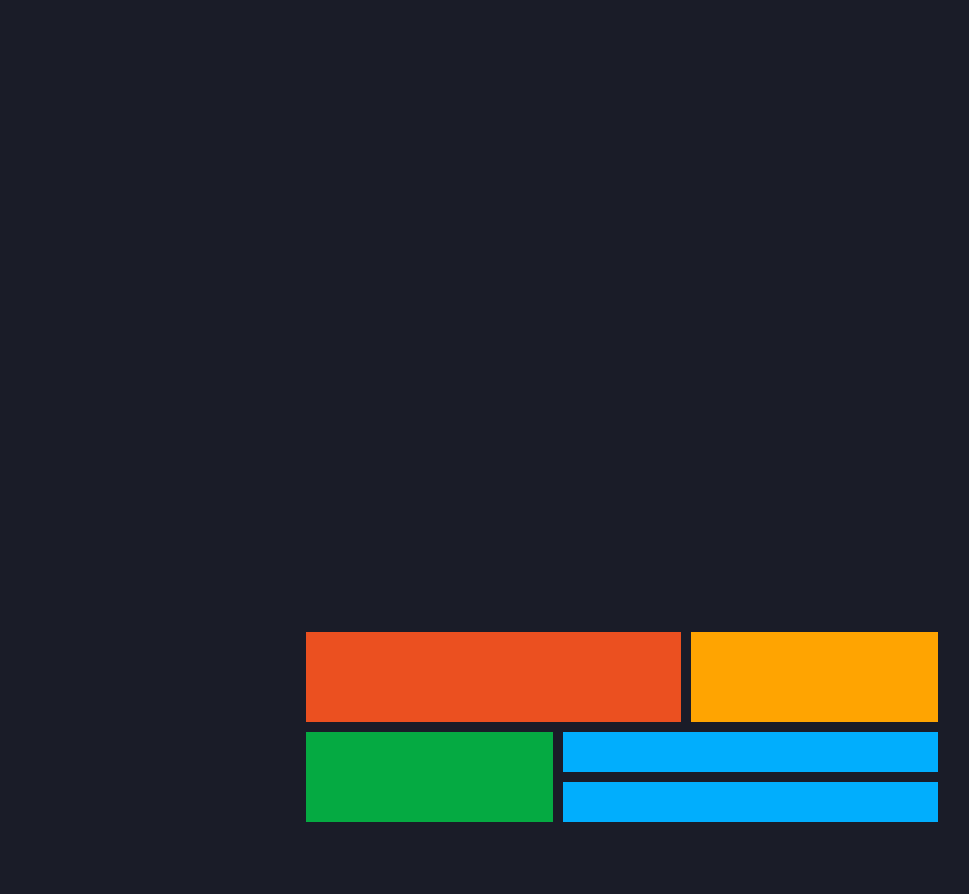
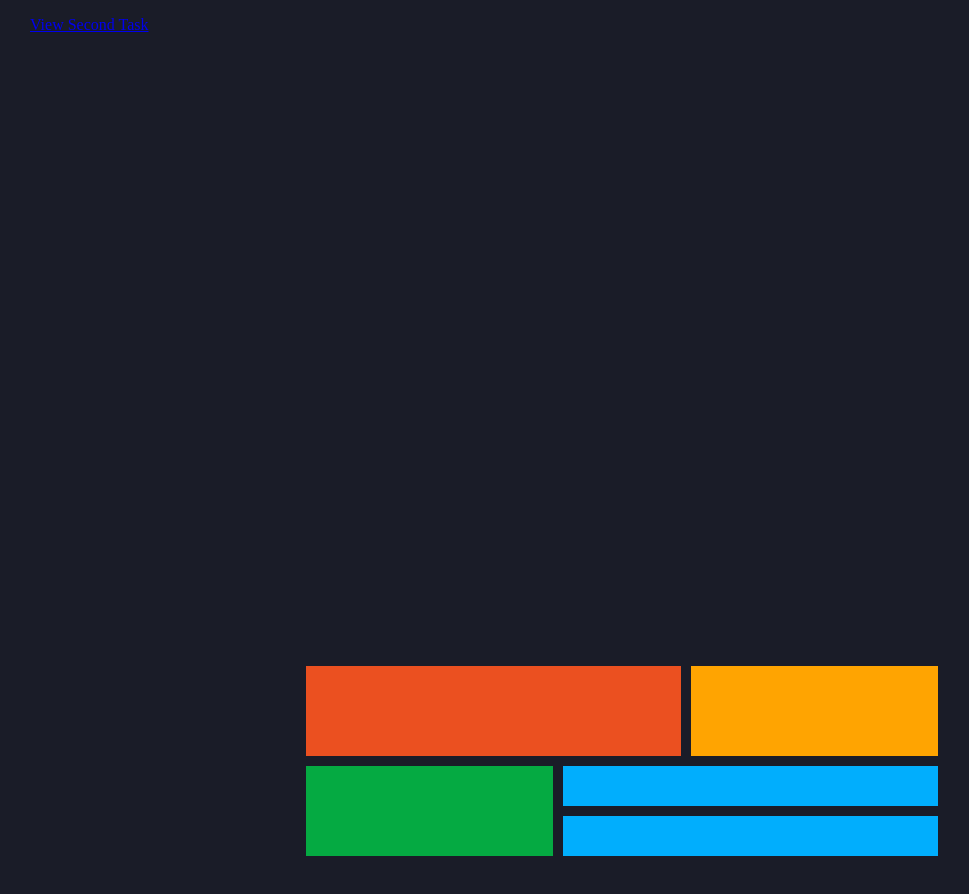
Before and after one commit to carnage999-max/carnage999-max.github.io, a plain HTML site: page index.html in a window 1280 px wide. Shown: the top 894 px of the page, without its empty margins (18-987 px from the left). Drawn offline with Linux system fonts and the light colour scheme.

Commit message:
Update index.html

```diff
--- a/index.html
+++ b/index.html
@@ -54,6 +54,13 @@
     </style>
   </head>
   <body>
+<nav>
+    <ul style="list-style-type:none;">
+      <li>
+        <a href="flexbox.html">View Second Task</a>
+        </li>
+      </ul>
+    </nav>
     <main>
     <div class="container">
       <div class="item1"></div>
```
